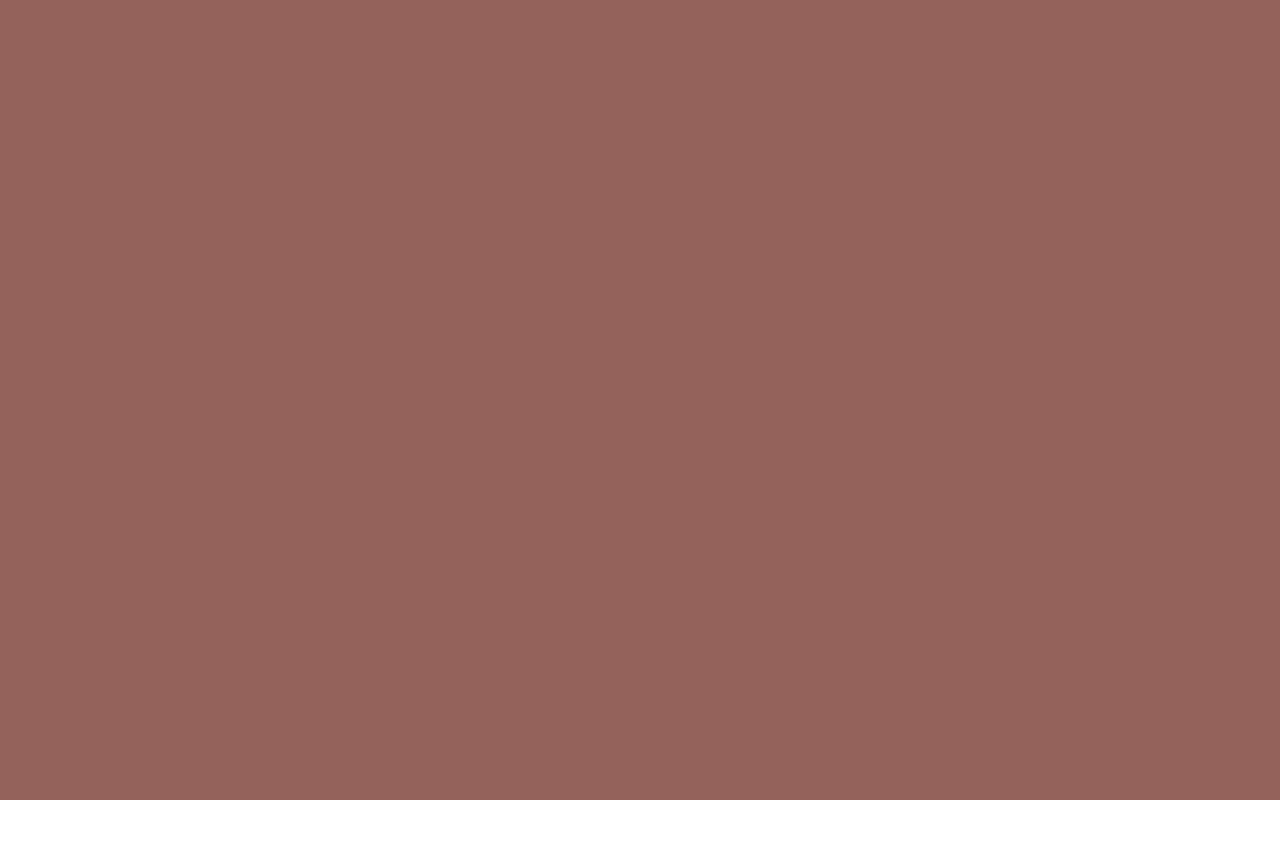
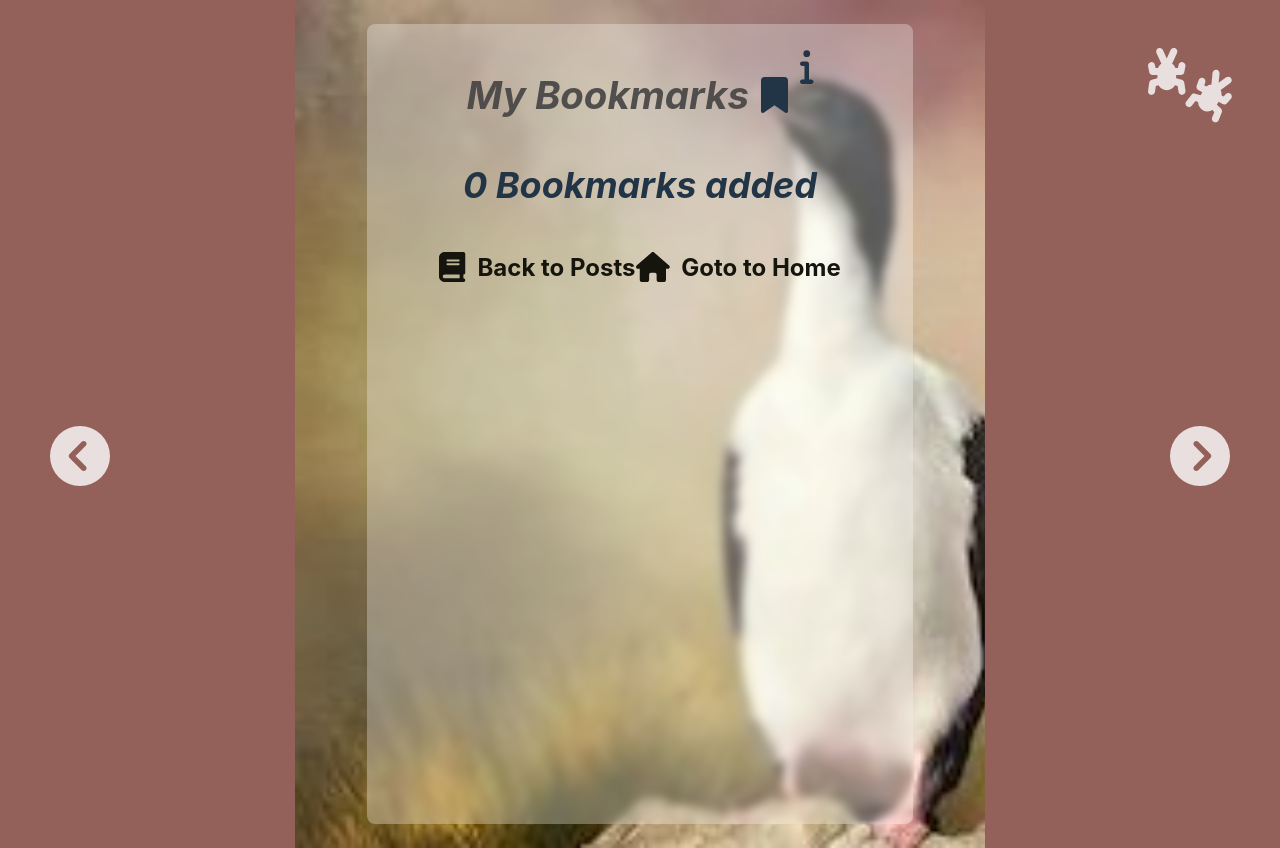
Before and after one commit to minnas/post-app-react, a React (Vite) app: page /bookmarks in a window 1280 px wide. Before the commit this address had no page. Before the commit the page ends 800 px from the top, so only its background shows below. Built offline with nearby package versions, Linux system fonts and the light colour scheme.

Commit message:
initial own bookmark list

```diff
--- a/src/App.tsx
+++ b/src/App.tsx
@@ -9,6 +9,7 @@ import Tools from "./components/views/Tools";
 import Layout from "./components/views/Layout";
 import "./app.scss";
 import {
+  faBugs,
   faCloudMoonRain,
   faCloudSun,
   faSnowflake,
@@ -16,6 +17,7 @@ import {
   faStarAndCrescent,
 } from "@fortawesome/free-solid-svg-icons";
 import Posts from "./components/views/Posts";
+import Bookmarks from "./components/views/Bookmarks";
 
 const App = (): JSX.Element => {
   return (
@@ -54,6 +56,10 @@ const App = (): JSX.Element => {
             path="/posts"
             element={<Layout children={<Posts />} icon={faStarAndCrescent} />}
           />
+          <Route
+            path="/bookmarks"
+            element={<Layout children={<Bookmarks />} icon={faBugs} />}
+          />
         </Routes>
       </Provider>
     </Router>
--- a/src/components/types/pages.ts
+++ b/src/components/types/pages.ts
@@ -1 +1,8 @@
-export const pages = ["/", "/todos", "/my-todos", "/tools", "/posts"];
+export const pages = [
+  "/",
+  "/todos",
+  "/my-todos",
+  "/tools",
+  "/posts",
+  "/bookmarks",
+];
--- /dev/null
+++ b/src/components/views/Bookmarks.tsx
@@ -0,0 +1,108 @@
+import {
+  faBookmark,
+  faInfo,
+  faBook,
+  faHome,
+  faTimes,
+  faCircle,
+} from "@fortawesome/free-solid-svg-icons";
+import { FontAwesomeIcon } from "@fortawesome/react-fontawesome";
+import { MouseEventHandler, useEffect, useState } from "react";
+import { useSelector, useDispatch } from "react-redux";
+import { removeBookmark, RootState } from "./../../store/store";
+import { NavLink } from "react-router-dom";
+import Button from "../tools/Button";
+import {
+  ButtonType,
+  ButtonOptions,
+  TooltipType,
+  TooltipOptions,
+} from "../tools/settings";
+import { Bookmark } from "../types/types";
+import "./home.scss";
+import "./posts.scss";
+import "./bookmarks.scss";
+import Tooltip from "../tools/Tooltip";
+
+const Bookmarks = () => {
+  const bookmarks = useSelector((state: RootState) => state.bookmarks);
+  const dispatch = useDispatch();
+  const [count, setCount] = useState(0);
+
+  const removeFromBookmarks: MouseEventHandler = (event) => {
+    const btn = event.currentTarget as HTMLButtonElement;
+    const id = btn.id;
+    dispatch(removeBookmark({ id }));
+  };
+
+  useEffect(() => {
+    setCount(bookmarks.length);
+  }, [bookmarks]);
+
+  const btnOptions = {
+    padding: "0",
+    margin: "0",
+  } as ButtonOptions;
+
+  const tooltipOptions = {
+    fillBgColorMode: true,
+  } as TooltipOptions;
+
+  const tooltip = "Here are your bookmaked Posts";
+  return (
+    <>
+      <div className="posts-toolbar">
+        <h1>My Bookmarks</h1>
+        <FontAwesomeIcon icon={faBookmark} size="lg" />
+        <Tooltip
+          options={tooltipOptions}
+          type={TooltipType.LEFT}
+          label={<FontAwesomeIcon icon={faInfo} size="lg" />}
+          content={tooltip}
+        ></Tooltip>
+      </div>
+      <h3 className="post-list-header">{count} Bookmarks added</h3>
+      <div className="awesome-post-list">
+        {bookmarks.map((bookmark: Bookmark) => (
+          <div
+            className="post-item-container"
+            key={bookmarks.indexOf(bookmark).toString()}
+          >
+            <div className="post-item-content-inner">
+              <div className="post-content title">{bookmark.title}</div>
+              <div className="post-title actions bookmark-actions">
+                <span className="fa-layers fa-fw">
+                  <FontAwesomeIcon
+                    icon={faCircle}
+                    className="bookmark-bg"
+                    size="lg"
+                  />
+                  <FontAwesomeIcon icon={faBookmark} transform="shrink-6" />
+                </span>
+                <Button
+                  id={bookmark.id as string}
+                  type={ButtonType.ICON_ONLY}
+                  options={btnOptions}
+                  icon={faTimes}
+                  onClick={removeFromBookmarks}
+                />
+              </div>
+            </div>
+          </div>
+        ))}
+      </div>
+      <div className="footer posts-footer">
+        <NavLink className="footer-link post-link" to="/posts">
+          <FontAwesomeIcon icon={faBook} size="lg" />
+          Back to Posts
+        </NavLink>
+        <NavLink className="footer-link post-link" to="/">
+          <FontAwesomeIcon icon={faHome} size="lg" />
+          Goto to Home
+        </NavLink>
+      </div>
+    </>
+  );
+};
+
+export default Bookmarks;
--- a/src/components/views/Posts.tsx
+++ b/src/components/views/Posts.tsx
@@ -3,7 +3,6 @@ import {
   faTools,
   faBookmark,
   faLightbulb,
-  faHome,
 } from "@fortawesome/free-solid-svg-icons";
 import { FontAwesomeIcon } from "@fortawesome/react-fontawesome";
 import { MouseEventHandler, useEffect, useState } from "react";
@@ -141,8 +140,8 @@ const Posts = () => {
           Back to Tools
         </NavLink>
         <NavLink className="footer-link post-link" to="/">
-          <FontAwesomeIcon icon={faHome} size="lg" />
-          Goto Home
+          <FontAwesomeIcon icon={faBookmark} size="lg" />
+          Goto Bookmarks
         </NavLink>
       </div>
     </>
--- /dev/null
+++ b/src/components/views/bookmarks.scss
@@ -0,0 +1,36 @@
+.post-item-container {
+  display: flex;
+  justify-content: space-between;
+  align-content: center;
+}
+.post-item-content-inner {
+  align-self: center;
+  display: flex;
+  justify-content: space-between;
+  width: 100%;
+  grid-column-gap: 2rem;
+  font-size: 2rem;
+  line-height: 2.4rem;
+  height: 100%;
+}
+.posts-toolbar {
+  & .fa-info:hover {
+    cursor: pointer;
+  }
+}
+.bookmark-actions {
+  display: flex;
+  justify-content: flex-start;
+  grid-column-gap: 1rem;
+  align-items: center;
+  .fa-layers {
+    font-size: 3rem;
+    & .bookmark-bg {
+      color: rgba(147, 97, 90, 0.6);
+    }
+  }
+}
+
+h3.post-list-header {
+  text-align: center;
+}
```
